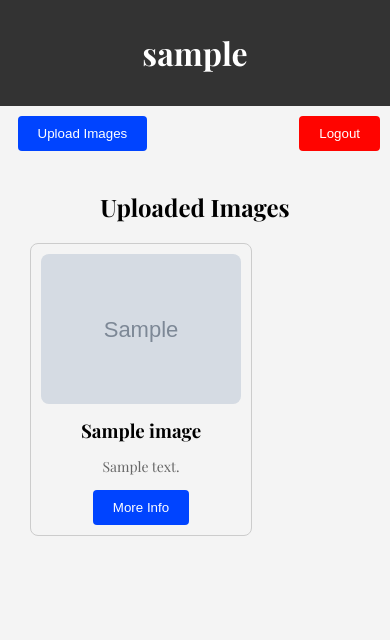
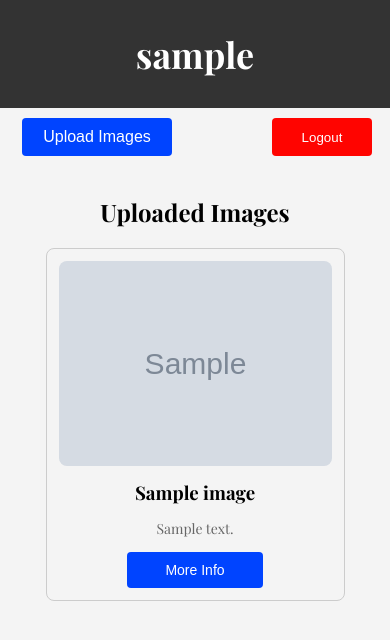
Before and after one commit to KathiraveluLab/Beehive, a Flask app: page /profile in a window 390 px wide. Shown: the top 640 px of the page. Run offline with Flask 3, Linux system fonts and the light colour scheme; the visitor is signed in with stand-in values (Sample User, id 1); grey boxes marked "Sample" are stand-in pictures; a database or web service that is not in the repository returns one stand-in record (values such as "Sample title"); parts of the project's set-up code (start-up, migrations or seed data) failed here and were passed over; some web fonts are replaced.

Commit message:
Add Responsiveness for the Profile Page
Signed-off-by: Ishaan Gupta <ishaankone@gmail.com>

```diff
--- a/client_secret_example.json
+++ /dev/null
@@ -1,3 +0,0 @@
-{
-   "Note": "Place your downloaded client_secret.jsonfrom google api here"
-}
--- a/static/css/profile.css
+++ b/static/css/profile.css
@@ -267,3 +267,81 @@ h2{
     cursor: pointer;
     font-weight: bold;
 }
+
+@media only screen and (max-width: 768px ) and (orientation: portrait)  {
+    /* Adjust navigation */
+    .nav {
+        font-size: 18px;
+        padding: 6px;
+    }
+
+    .button-container {
+        gap: 100px;
+        margin-right: 18px;
+        padding: 0px;
+    }
+
+    .toggle {
+        width: 150px;
+        text-align: center;
+        font-size: 16px;
+    }
+
+    .logout-button{
+      width: 100px;
+    }
+
+    /* Make the form full width */
+    .toggle-container form {
+        width: 80%;
+        margin-left: 15px;
+    }
+
+    input, textarea {
+        width: 100%;
+        font-size: 14px;
+        padding: 8px;
+    }
+
+    /* Adjust image container */
+    .image-container {
+        display: flex;
+        flex-direction: column;
+        align-items: center;
+        margin-left: 0;
+    }
+
+    .image-card {
+        width: 70%;
+        padding: 12px;
+    }
+
+    .image-card img {
+        max-width: 100%;
+        height: auto;
+    }
+
+    /* Adjust modal for mobile */
+     .edit-modal .modal-content {
+        width: 70%;
+        padding: 10px;
+    }
+
+    .edit-form .text-input {
+       width: 90%;
+       margin-left: 5px;
+    }
+
+    .edit-button .update-button {
+        width: 50%;
+    }
+
+
+    /* Improve button spacing */
+    .more-info-button, .delete-button, .edit-button {
+        width: 50%;
+        font-size: 14px;
+        padding: 10px;
+    }
+
+}
--- a/templates/profile.html
+++ b/templates/profile.html
@@ -92,10 +92,10 @@
             <div id="moreInfo_{{ image.id }}" class="more-info" style="display: none;">
                 <button class="edit-button" onclick="toggleEditForm('{{ image.id }}')">Edit</button>
                 <div id="editForm_{{ image.id }}" class="edit-form" style="display: none;"><br><br>
-                    <form action="{{ url_for('edit_image', image_id=image.id) }}" method="post">
-                        <input type="text" name="title" value="{{ image.title }}" required>
-                        <textarea name="description" required>{{ image.description }}</textarea>
-                        <button type="submit">Update</button>
+                    <form action="{{ url_for('edit_image', image_id=image.id) }}" class="edit-form" method="post">
+                        <input type="text" name="title" value="{{ image.title }}" class="text-input" required>
+                        <textarea name="description" class="text-input" required>{{ image.description }}</textarea>
+                        <button type="submit" class="update-button">Update</button>
                     </form>
                 </div><br><br>
                 <a href="{{ url_for('delete_image_route', image_id=image.id) }}" class="delete-button">Delete</a>
```
Also changed, not shown: 1 other file.
